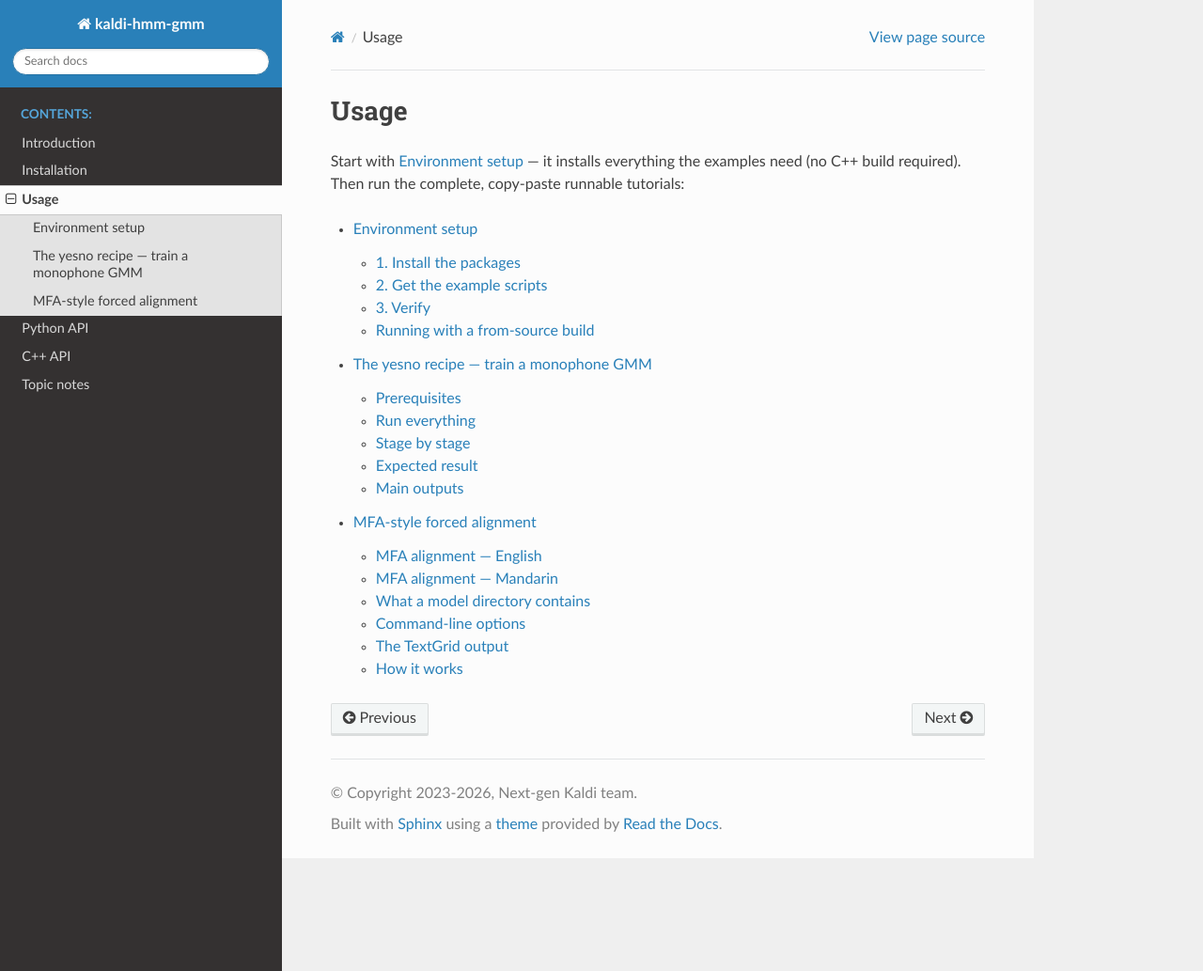
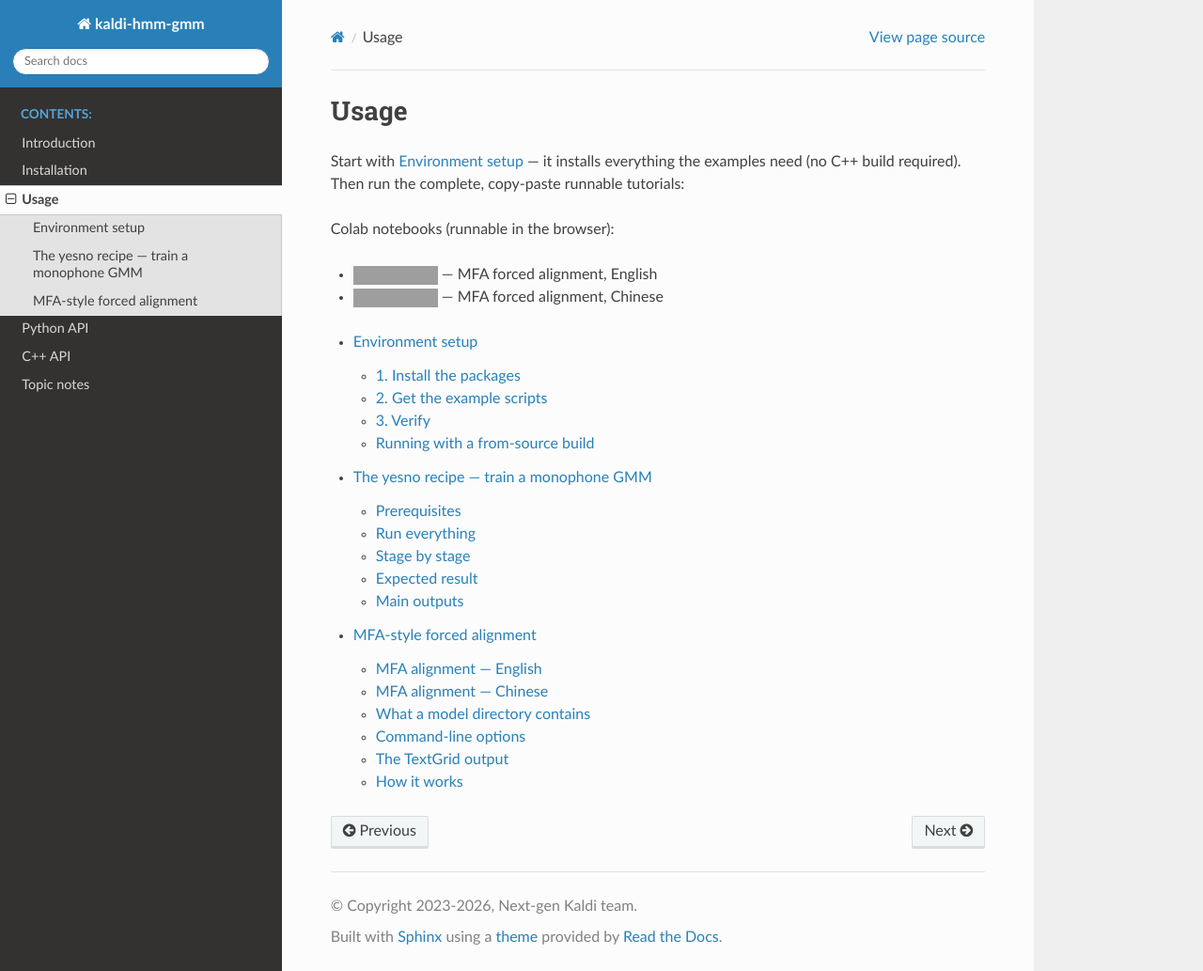
Before and after one commit to csukuangfj/kaldi-hmm-gmm, a Sphinx documentation site: the page built from docs/source/usage/index.rst, in a window 1280 px wide and 1033 px high. Shown: the whole window at 94% size. Built offline with Sphinx 7.4.7 and the Read the Docs theme 3.1.0, drawn with Linux system fonts in a browser that asks for light colours; grey boxes are pictures that could not be loaded.

Commit message:
Update doc

```diff
--- a/docs/source/usage/index.rst
+++ b/docs/source/usage/index.rst
@@ -3,6 +3,16 @@
 
 Start with :doc:`setup` — it installs everything the examples need (no C++
 build required).  Then run the complete, copy-paste runnable tutorials:
+
+Colab notebooks (runnable in the browser):
+
+* |mfa english colab| — MFA forced alignment, English
+* |mfa chinese colab| — MFA forced alignment, Chinese
+
+.. |mfa english colab| image:: https://colab.research.google.com/assets/colab-badge.svg
+   :target: https://colab.research.google.com/github/csukuangfj/kaldi-hmm-gmm/blob/master/mfa_english.ipynb
+.. |mfa chinese colab| image:: https://colab.research.google.com/assets/colab-badge.svg
+   :target: https://colab.research.google.com/github/csukuangfj/kaldi-hmm-gmm/blob/master/mfa_chinese.ipynb
 
 .. toctree::
    :maxdepth: 2
--- a/docs/source/usage/mfa-english.rst
+++ b/docs/source/usage/mfa-english.rst
@@ -3,6 +3,11 @@
 
 A complete, copy-paste runnable English example.  See :doc:`mfa` for how
 the pipeline works and :doc:`setup` for installing the dependencies.
+
+Try it in Colab: |mfa english colab|
+
+.. |mfa english colab| image:: https://colab.research.google.com/assets/colab-badge.svg
+   :target: https://colab.research.google.com/github/csukuangfj/kaldi-hmm-gmm/blob/master/mfa_english.ipynb
 
 Test audio
 ----------
```
Also changed, not shown: README.md (+8 -1 lines), docs/source/usage/mfa-mandarin.rst (+7 -2 lines).
